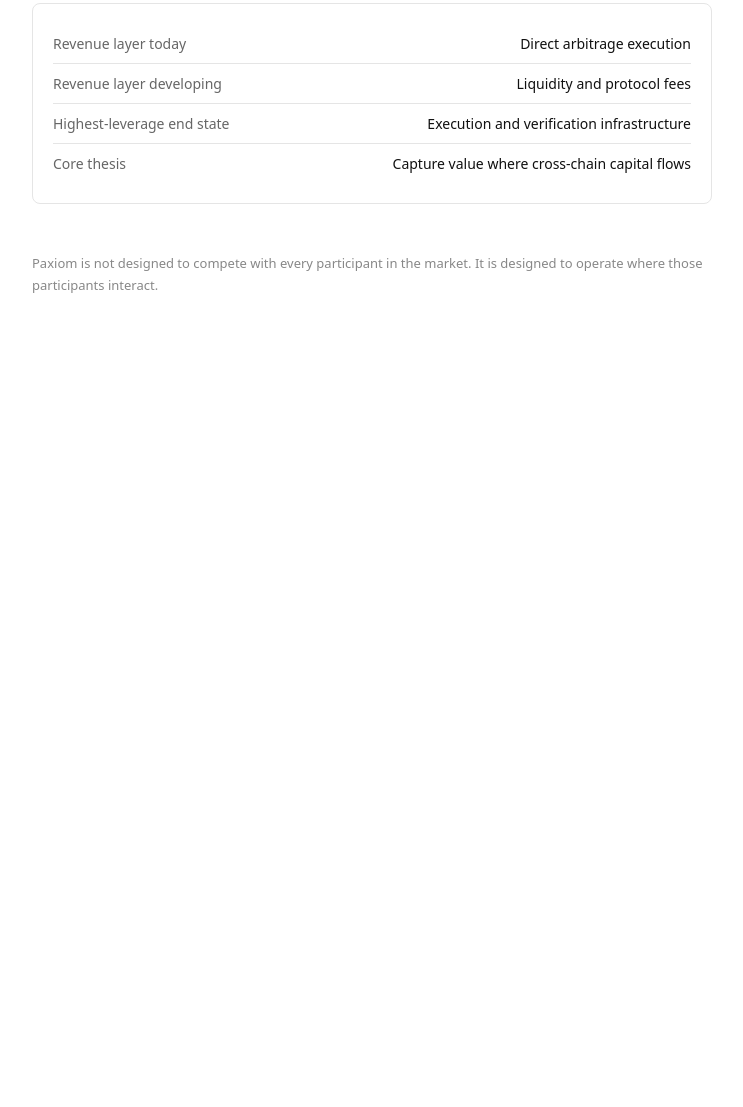
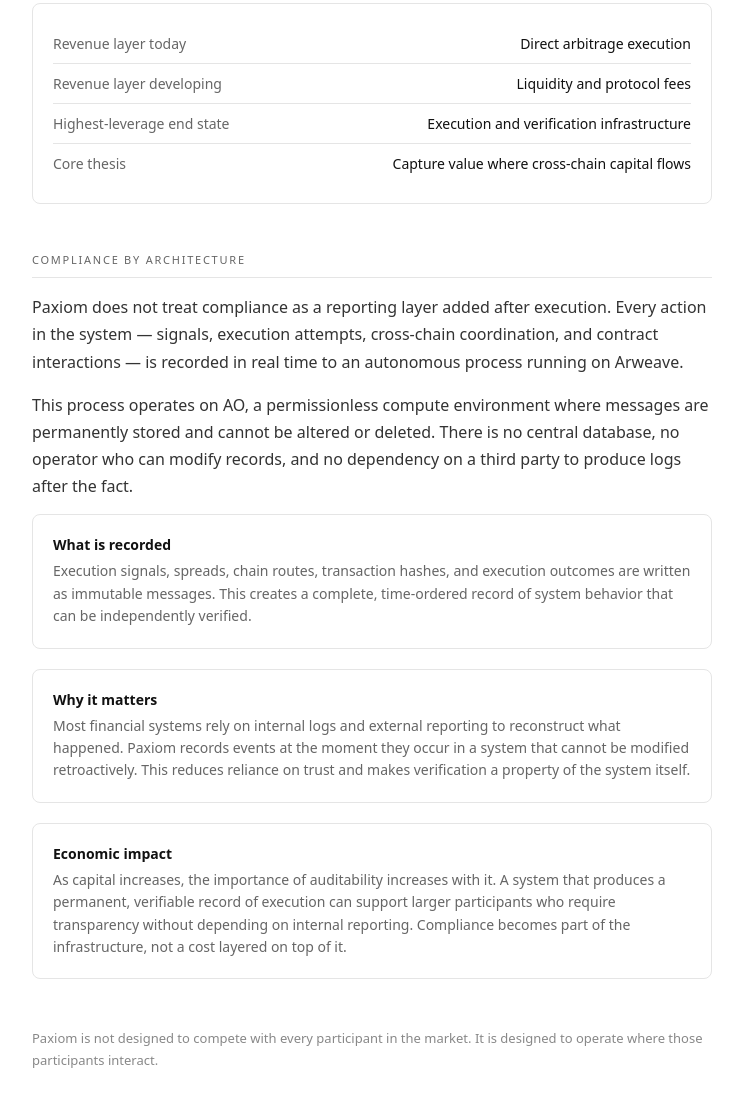
Before and after one commit to k-luecke/paxiom, a website: page economics.html in a window 1280 px wide. Shown: the part 2255-3362 px from the top of the page, without its empty margins (268-1011 px from the left). Before the commit the page ends 2623 px from the top, so only its background shows below. Drawn offline with Linux system fonts and the light colour scheme.

Commit message:
Update economics.html

```diff
--- a/economics.html
+++ b/economics.html
@@ -174,6 +174,49 @@
   </div>
 </div>
 
+<h2>Compliance by architecture</h2>
+
+<p>
+Paxiom does not treat compliance as a reporting layer added after execution. Every action in the system —
+signals, execution attempts, cross-chain coordination, and contract interactions — is recorded in real time
+to an autonomous process running on Arweave.
+</p>
+
+<p>
+This process operates on AO, a permissionless compute environment where messages are permanently stored
+and cannot be altered or deleted. There is no central database, no operator who can modify records,
+and no dependency on a third party to produce logs after the fact.
+</p>
+
+<div class="component">
+  <div class="component-title">What is recorded</div>
+  <p class="component-desc">
+    Execution signals, spreads, chain routes, transaction hashes, and execution outcomes are written as
+    immutable messages. This creates a complete, time-ordered record of system behavior that can be
+    independently verified.
+  </p>
+</div>
+
+<div class="component">
+  <div class="component-title">Why it matters</div>
+  <p class="component-desc">
+    Most financial systems rely on internal logs and external reporting to reconstruct what happened.
+    Paxiom records events at the moment they occur in a system that cannot be modified retroactively.
+    This reduces reliance on trust and makes verification a property of the system itself.
+  </p>
+</div>
+
+<div class="component">
+  <div class="component-title">Economic impact</div>
+  <p class="component-desc">
+    As capital increases, the importance of auditability increases with it. A system that produces a
+    permanent, verifiable record of execution can support larger participants who require transparency
+    without depending on internal reporting. Compliance becomes part of the infrastructure, not a cost
+    layered on top of it.
+  </p>
+</div>
+
+
 <p class="footnote">Paxiom is not designed to compete with every participant in the market. It is designed to operate where those participants interact.</p>
 
 </body>
```
